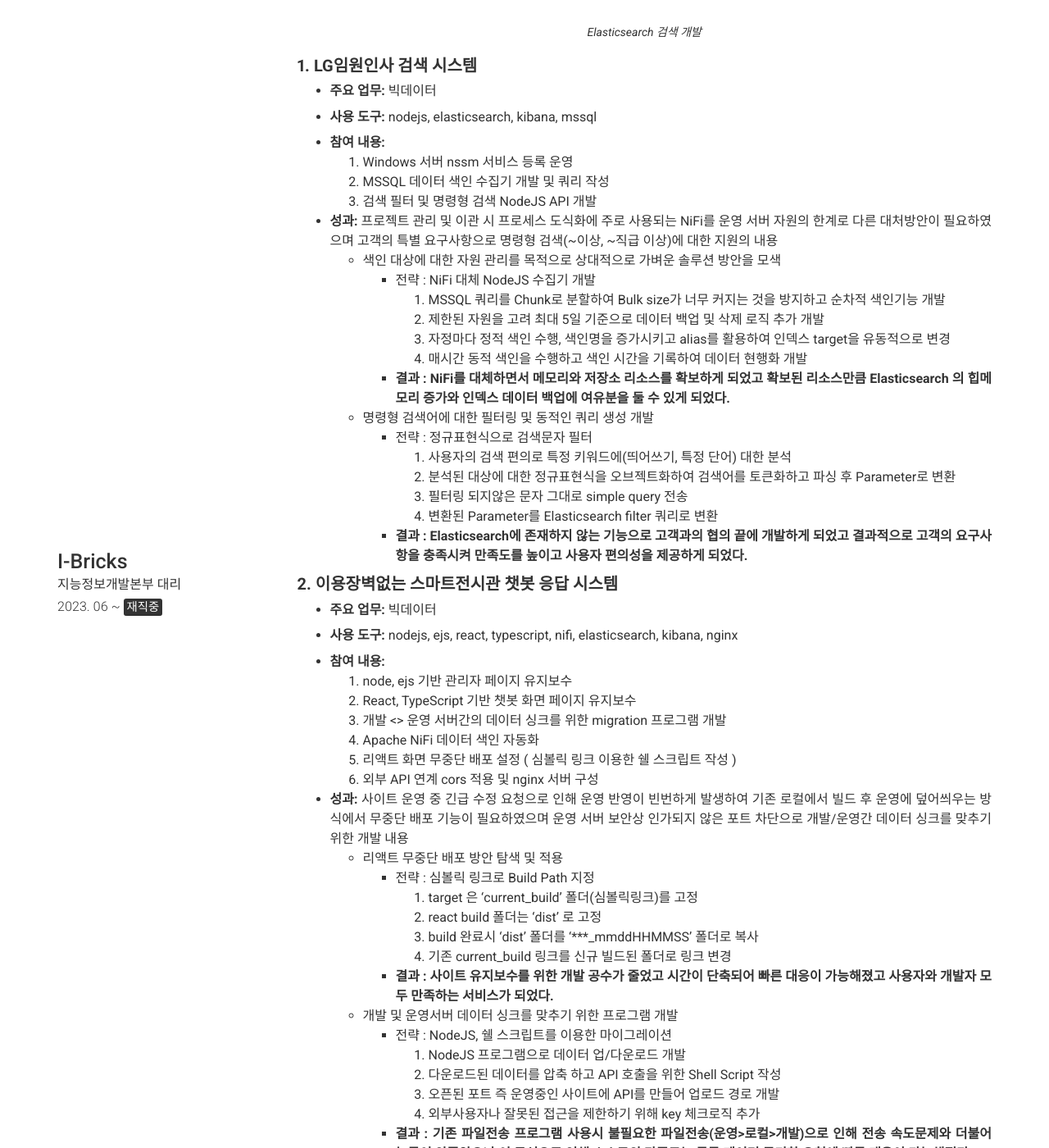
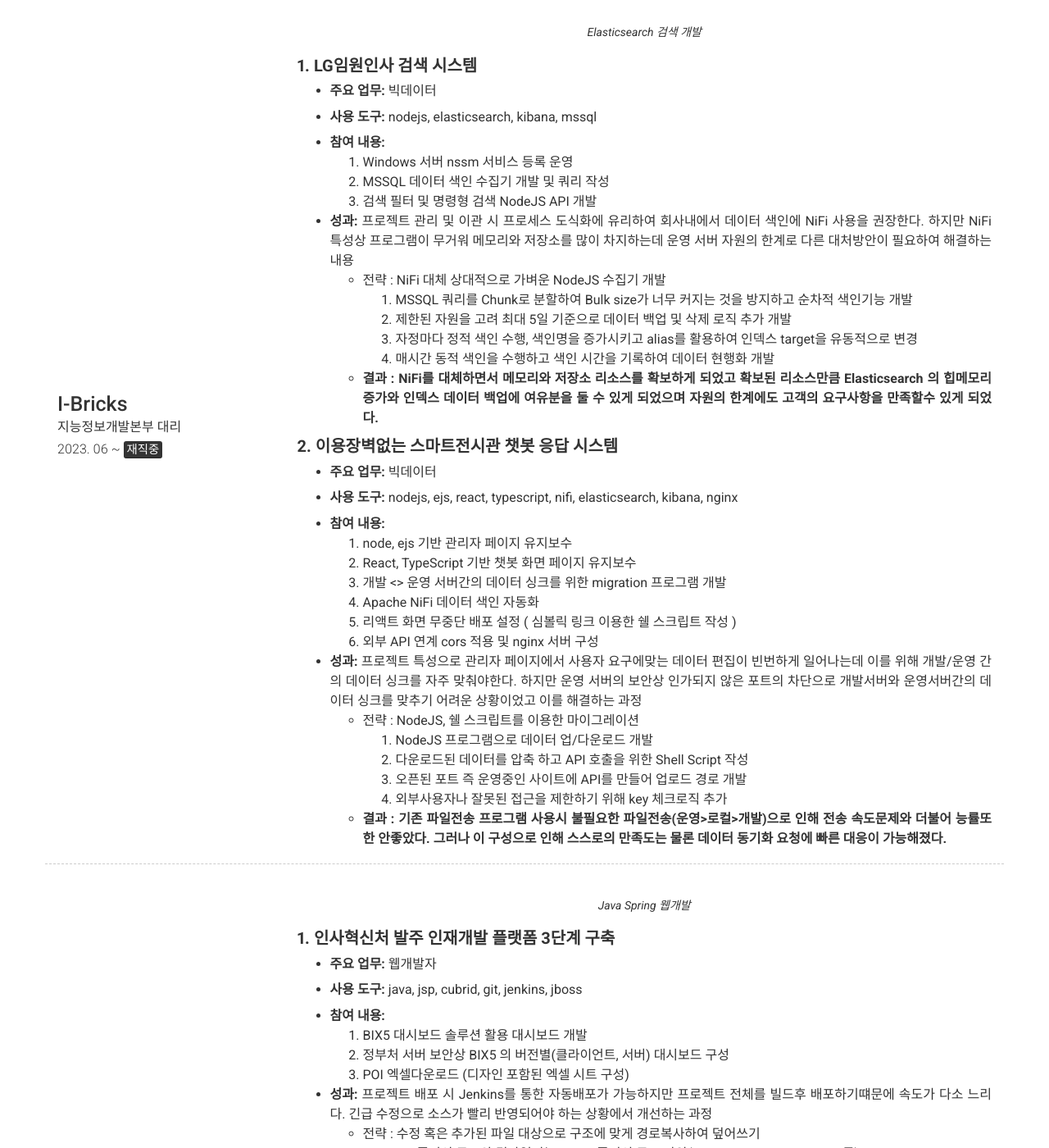
Before and after one commit to sihyeonleee/sihyeonleee.github.io, a Jekyll site: the page built from index.md, in a window 1280 px wide and 1400 px high, scrolled down 638 px. Shown: the whole window at 82% size. Built offline with Jekyll 4.4.1, drawn with Linux system fonts in a browser that asks for light colours; nearby versions of some CDN libraries; some of the changed text lies outside the part shown.

Commit message:
no message

```diff
--- a/_config.yml
+++ b/_config.yml
@@ -98,25 +98,17 @@ content:
             3. 검색 필터 및 명령형 검색 NodeJS API 개발
 
           - **성과:**
-            프로젝트 관리 및 이관 시 프로세스 도식화에 주로 사용되는 NiFi를 운영 서버
-            자원의 한계로 다른 대처방안이 필요하였으며 고객의 특별 요구사항으로 명령형
-            검색(~이상, ~직급 이상)에 대한 지원의 내용
-            - 색인 대상에 대한 자원 관리를 목적으로 상대적으로 가벼운 솔루션 방안을 모색
-              - 전략 : NiFi 대체 NodeJS 수집기 개발
-                1. MSSQL 쿼리를 Chunk로 분할하여 Bulk size가 너무 커지는 것을 방지하고 순차적 색인기능 개발
-                2. 제한된 자원을 고려 최대 5일 기준으로 데이터 백업 및 삭제 로직 추가 개발
-                3. 자정마다 정적 색인 수행, 색인명을 증가시키고 alias를 활용하여 인덱스 target을 유동적으로 변경
-                4. 매시간 동적 색인을 수행하고 색인 시간을 기록하여 데이터 현행화 개발
-              - **결과 : NiFi를 대체하면서 메모리와 저장소 리소스를 확보하게 되었고 확보된 리소스만큼
-                Elasticsearch 의 힙메모리 증가와 인덱스 데이터 백업에 여유분을 둘 수 있게 되었다.**
-            - 명령형 검색어에 대한 필터링 및 동적인 쿼리 생성 개발
-              - 전략 : 정규표현식으로 검색문자 필터
-                1. 사용자의 검색 편의로 특정 키워드에(띄어쓰기, 특정 단어) 대한 분석
-                2. 분석된 대상에 대한 정규표현식을 오브젝트화하여 검색어를 토큰화하고 파싱 후 Parameter로 변환
-                3. 필터링 되지않은 문자 그대로 simple query 전송
-                4. 변환된 Parameter를 Elasticsearch filter 쿼리로 변환
-              - **결과 : Elasticsearch에 존재하지 않는 기능으로 고객과의 협의 끝에 개발하게 되었고
-                결과적으로 고객의 요구사항을 충족시켜 만족도를 높이고 사용자 편의성을 제공하게 되었다.**
+            프로젝트 관리 및 이관 시 프로세스 도식화에 유리하여 회사내에서 데이터 색인에 NiFi 사용을 권장한다.
+            하지만 NiFi 특성상 프로그램이 무거워 메모리와 저장소를 많이 차지하는데 운영 서버 자원의 한계로 다른
+            대처방안이 필요하여 해결하는 내용
+            - 전략 : NiFi 대체 상대적으로 가벼운 NodeJS 수집기 개발
+              1. MSSQL 쿼리를 Chunk로 분할하여 Bulk size가 너무 커지는 것을 방지하고 순차적 색인기능 개발
+              2. 제한된 자원을 고려 최대 5일 기준으로 데이터 백업 및 삭제 로직 추가 개발
+              3. 자정마다 정적 색인 수행, 색인명을 증가시키고 alias를 활용하여 인덱스 target을 유동적으로 변경
+              4. 매시간 동적 색인을 수행하고 색인 시간을 기록하여 데이터 현행화 개발
+            - **결과 : NiFi를 대체하면서 메모리와 저장소 리소스를 확보하게 되었고 확보된 리소스만큼
+              Elasticsearch 의 힙메모리 증가와 인덱스 데이터 백업에 여유분을 둘 수 있게 되었으며
+              자원의 한계에도 고객의 요구사항을 만족할수 있게 되었다.**
 
           **2. 이용장벽없는 스마트전시관 챗봇 응답 시스템**
           ---
@@ -135,27 +127,18 @@ content:
             6. 외부 API 연계 cors 적용 및 nginx 서버 구성
 
           - **성과:**
-            사이트 운영 중 긴급 수정 요청으로 인해 운영 반영이 빈번하게 발생하여
-            기존 로컬에서 빌드 후 운영에 덮어씌우는 방식에서 무중단 배포 기능이
-            필요하였으며 운영 서버 보안상 인가되지 않은 포트 차단으로 개발/운영간
-            데이터 싱크를 맞추기 위한 개발 내용
-            - 리액트 무중단 배포 방안 탐색 및 적용
-              - 전략 : 심볼릭 링크로 Build Path 지정
-                1. target 은 'current_build' 폴더(심볼릭링크)를 고정
-                2. react build 폴더는 'dist' 로 고정
-                3. build 완료시 'dist' 폴더를 '***_mmddHHMMSS' 폴더로 복사
-                4. 기존 current_build 링크를 신규 빌드된 폴더로 링크 변경
-              - **결과 : 사이트 유지보수를 위한 개발 공수가 줄었고 시간이 단축되어
-                빠른 대응이 가능해졌고 사용자와 개발자 모두 만족하는 서비스가 되었다.**
-            - 개발 및 운영서버 데이터 싱크를 맞추기 위한 프로그램 개발
-              - 전략 : NodeJS, 쉘 스크립트를 이용한 마이그레이션
-                1. NodeJS 프로그램으로 데이터 업/다운로드 개발
-                2. 다운로드된 데이터를 압축 하고 API 호출을 위한 Shell Script 작성
-                3. 오픈된 포트 즉 운영중인 사이트에 API를 만들어 업로드 경로 개발
-                4. 외부사용자나 잘못된 접근을 제한하기 위해 key 체크로직 추가
-              - **결과 : 기존 파일전송 프로그램 사용시 불필요한 파일전송(운영>로컬>개발)으로 인해
-                전송 속도문제와 더불어 능률이 안좋았으나 이 구성으로 인해 스스로의 만족도는
-                물론 데이터 동기화 요청에 빠른 대응이 가능해졌다.**
+            프로젝트 특성으로 관리자 페이지에서 사용자 요구에맞는 데이터 편집이 빈번하게 일어나는데 이를
+            위해 개발/운영 간의 데이터 싱크를 자주 맞춰야한다. 하지만 운영 서버의 보안상 인가되지 않은
+            포트의 차단으로 개발서버와 운영서버간의 데이터 싱크를 맞추기 어려운 상황이었고 이를 해결하는
+            과정
+            - 전략 : NodeJS, 쉘 스크립트를 이용한 마이그레이션
+              1. NodeJS 프로그램으로 데이터 업/다운로드 개발
+              2. 다운로드된 데이터를 압축 하고 API 호출을 위한 Shell Script 작성
+              3. 오픈된 포트 즉 운영중인 사이트에 API를 만들어 업로드 경로 개발
+              4. 외부사용자나 잘못된 접근을 제한하기 위해 key 체크로직 추가
+            - **결과 : 기존 파일전송 프로그램 사용시 불필요한 파일전송(운영>로컬>개발)으로 인해
+              전송 속도문제와 더불어 능률또한 안좋았다. 그러나 이 구성으로 인해 스스로의 만족도는
+              물론 데이터 동기화 요청에 빠른 대응이 가능해졌다.**
       - layout: left
         border: weak
         title: PCN
@@ -178,8 +161,8 @@ content:
             4. POI 엑셀다운로드 (디자인 포함된 엑셀 시트 구성)
 
           - **성과:**
-          프로젝트 배포 시 Jenkins를 통해 자동배포가 가능하지만 긴급 수정으로 인해
-          소스가 빨리 반영되어야 하는 상황에서 다소 느린 프로세스를 개선하는 내용
+          프로젝트 배포 시 Jenkins를 통한 자동배포가 가능하지만 프로젝트 전체를 빌드후 배포하기떄문에
+          속도가 다소 느리다. 긴급 수정으로 소스가 빨리 반영되어야 하는 상황에서 개선하는 과정
             - 전략 : 수정 혹은 추가된 파일 대상으로 구조에 맞게 경로복사하여 덮어쓰기
               1. src 폴더의 구조와 컴파일되는 target 폴더의 구조 파악(.java, .class, xml, jsp, css..등)
               2. Java JWT 이용하여 drag & drop 을위한 frame 생성 및 복사 프로그램 개발
@@ -248,6 +231,21 @@ content:
             2. 고객 불만 사항 QA 대응 (시스템 오류, 잘못된 학습 방법 등 원인 분석)
             3. Long Time Query 튜닝
 
+          - **성과:**
+          프로젝트 운영당시 전국의 초중고대상으로 수많은 request 가 발생하였고 EBS와 정부에서는 사용자 로그에 대한
+          집계를 수시로 요청하였다. 수억건에 해당하는 로그를 뽑으며 집계하는동안 QA는 쌓이고 정작 업무를 못하는 상황이
+          발생하여 이를 자동화하고 해결하는 과정
+            - 전략 : 버튼형식으로 누구든 통계를 뽑을수 있는 프로그램 개발
+              1. Java JWT 이용하여 기본적인 UI 디자인 및 병렬처리를 위한 Thread 활용
+              2. 쿼리를 작성을 위해 i-batis 설정 및 로그설정과 POI xml 파일 다운로드 개발
+              4. 추가 통계 요청시 쿼리 추가 후 업로드 > 자동 업데이트 개발 (추후 해당 프로그램은 기획자가 맡게될경우를 고려)
+              5. jsmooth 를 이용하여 windows 에서 실행 가능한 형태로 배포
+            - **결과 : 프로그램 개발 결과 해당 통계는 누구나 뽑을 수 있게 되어 결론적으로 개발자의 영역을
+              벗어나게 되었으며 개인 업무에 집중할 수 있게 되었다.**
+            # 홈페이지 내에서 풀어낼수 없던이유는 수억건에 달하는 데이터 조회이기에 long time 쿼리는
+            # max_execution_time 에의해 강제 종료되고 홈페이지 내에서 집계가 어디까지 진행이 되는지 알수없기에
+            # 어플리케이션을 만들었다.
+
           **3. 거점국립대학 학점 교류 시스템(KERIS)**
           ---
           - **주요 업무:**
@@ -275,6 +273,18 @@ content:
             3. SocketIO, Redis 활용 실시간 퀴즈풀이 개발
             4. 온라인 교육 수업에 대한 설계, 예약, 뷰어 개발
 
+          - **성과:**
+          multitenant 도입으로 tenant 별로 데이터베이스를 구성하고 각 tenant 는 조건에 부합하다면
+          무한대로 증식 가능하고 이떄 클러스터링 환경에서 각 어플리케이션이 모든 커넥션을 가지고있을경우
+          과도한 부하가 생긴다. 이를 위해 tenant 별 커넥션 관리를 위한 과정
+            - 전략 : 커넥션 타임을 설정하여 동적으로 커넥션을 관리.
+              1. 각 어플리케이션은 모든 tenant에 대한 커넥션이 없는것으로 간주
+              2. 최초 접속되는 tenant에 해당하는 커넥션 신규 생성 ( 생성시 knex 로 커넥션 풀 관리 )
+              3. 사용자는 node의 Continuation Local Storage 을 활용하여 각 요청이 서비스와 1:1로 대응되는 것 처럼 이용
+              4. node cache 를 이용하여 해당 tenant 에 대한 커넥션을 일정시간동안 유지한다.
+              5. 동일한 요청에대해서 커넥션을 제공 하되 연결이 끊길경우 1번부터 반복한다.
+            - **결과 : kubernetes 의 수평적 확장성을 고려하여 이와 같이 구성하였고 신규 확장된 어플리케이션의 커넥션은
+              0 에서 시작되어 유동적으로 관리된다. 또한 리소스를 절약하고 어플리케이션에 대한 무한 확장이 가능해졌다.**
   - title: Portfolio
     layout: list
     content:
```
